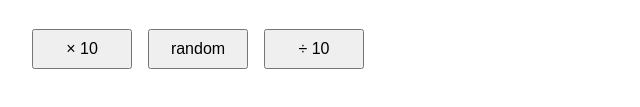
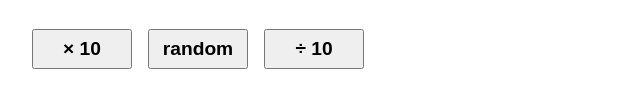
Before and after one commit to RubySafi/TeachingSamples, a website: page WebSamples/contents/03-decimal-multiplication.html in a window 1280 px wide. Shown: the part 331-438 px from the top of the page, 208-848 px from the left. Drawn offline with Linux system fonts and the light colour scheme.

Commit message:
change button style

```diff
--- a/WebSamples/contents/03-decimal-multiplication.html
+++ b/WebSamples/contents/03-decimal-multiplication.html
@@ -57,6 +57,18 @@
         background-color: yellow;
         font-weight: bold;
       }
+      button {
+        min-width: 100px;
+        min-height: 40px;
+        font-size: 1.2rem; /* 文字サイズを少し大きく */
+        font-weight: bold; /* 太字にする */
+        text-align: center; /* 中央寄せ（デフォルトですが明示してもOK） */
+        vertical-align: middle; /* 中央寄せの補助 */
+        display: flex; /* フレックスで中央揃え */
+        justify-content: center; /* 横方向中央 */
+        align-items: center; /* 縦方向中央 */
+        cursor: pointer;
+      }
     </style>
   </head>
   <body>
```
